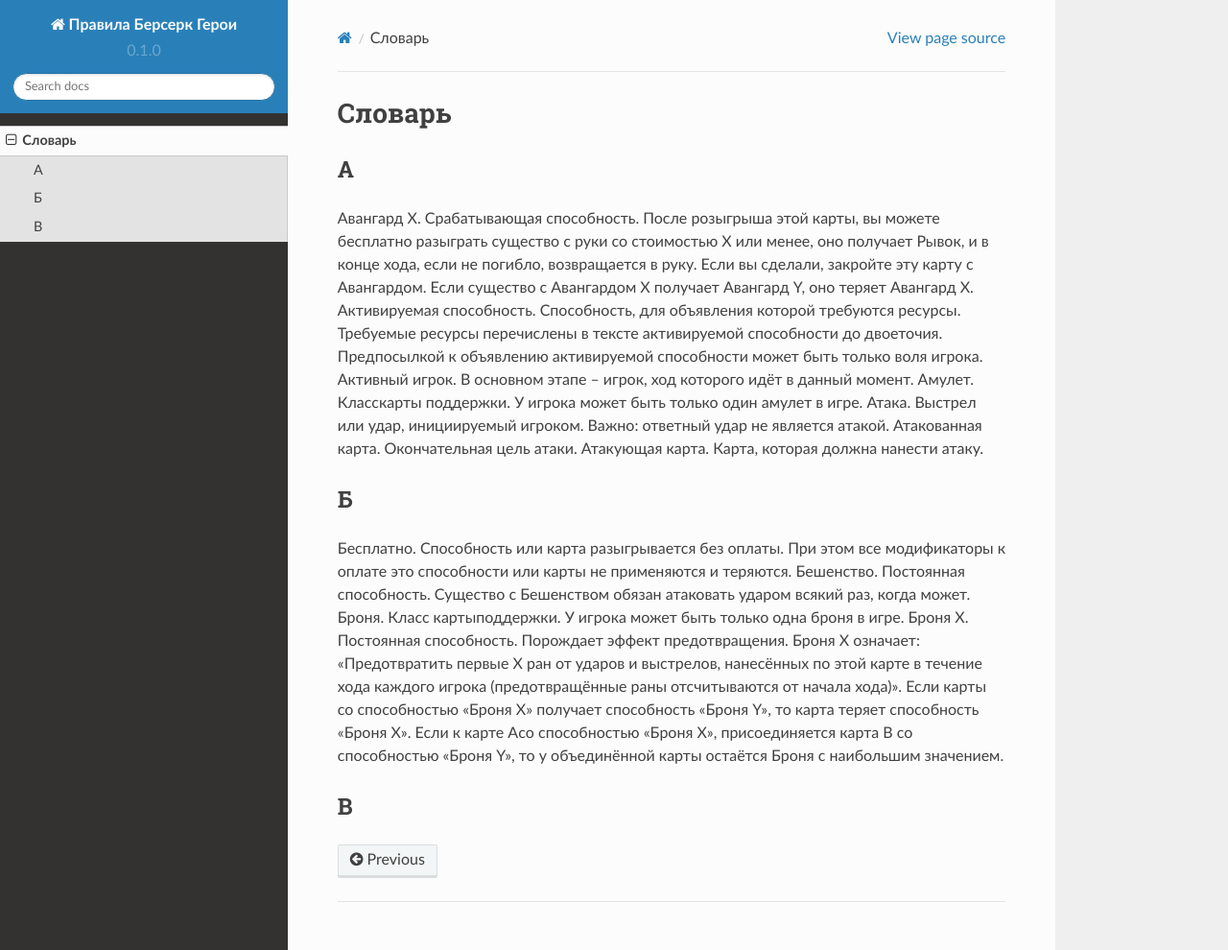
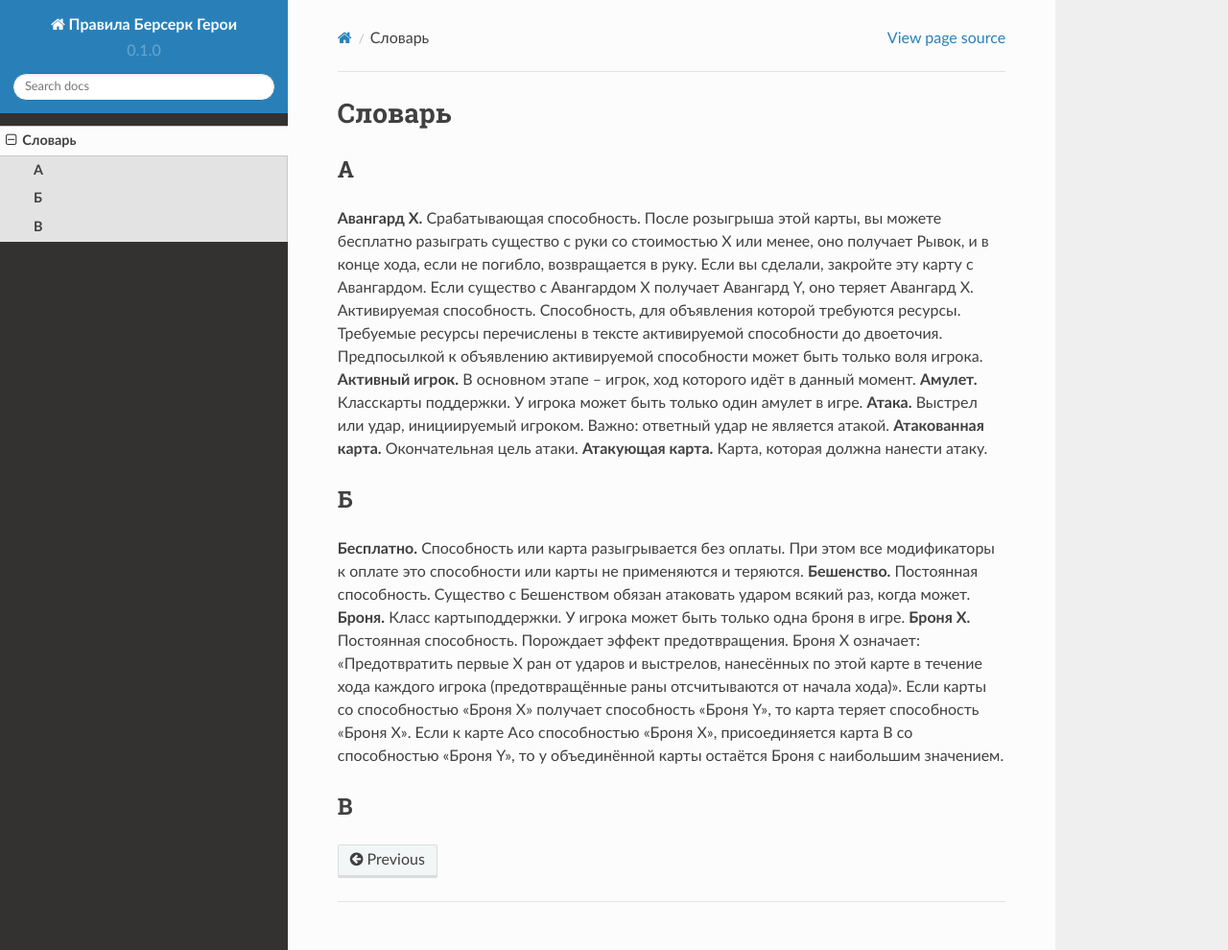
Before and after one commit to EasyFor314/berserk_heroes_rules, a Sphinx documentation site: the page built from docs/source/dictionary.rst, in a window 1280 px wide and 990 px high. Shown: the whole window at 96% size. Built offline with Sphinx 7.4.7 and the Read the Docs theme 2.0.0, drawn with Linux system fonts in a browser that asks for light colours; pages that are not in the unit, such as notebooks, are missing from menus.

```diff
--- a/docs/source/dictionary.rst
+++ b/docs/source/dictionary.rst
@@ -1,24 +1,24 @@
 Словарь
 ============
 
-А
--
+**А**
+-----
 
-Авангард Х. Срабатывающая способность. После розыгрыша этой карты, вы можете бесплатно разыграть существо с руки со стоимостью Х или менее, оно получает Рывок, и в конце хода, если не погибло, возвращается в руку. Если вы сделали, закройте эту карту с Авангардом. Если существо с Авангардом Х получает Авангард Y, оно теряет Авангард Х.
+**Авангард Х.** Срабатывающая способность. После розыгрыша этой карты, вы можете бесплатно разыграть существо с руки со стоимостью Х или менее, оно получает Рывок, и в конце хода, если не погибло, возвращается в руку. Если вы сделали, закройте эту карту с Авангардом. Если существо с Авангардом Х получает Авангард Y, оно теряет Авангард Х.
 Активируемая способность. Способность, для объявления которой требуются ресурсы. Требуемые ресурсы перечислены в тексте активируемой способности до двоеточия. Предпосылкой к объявлению активируемой способности может быть только воля игрока.
-Активный игрок. В основном этапе – игрок, ход которого идёт в данный момент.
-Амулет. Класскарты поддержки. У игрока может быть только один амулет в игре.
-Атака. Выстрел или удар, инициируемый игроком. Важно: ответный удар не является атакой.
-Атакованная карта. Окончательная цель атаки.
-Атакующая карта. Карта, которая должна нанести атаку.
+**Активный игрок.** В основном этапе – игрок, ход которого идёт в данный момент.
+**Амулет.** Класскарты поддержки. У игрока может быть только один амулет в игре.
+**Атака.** Выстрел или удар, инициируемый игроком. Важно: ответный удар не является атакой.
+**Атакованная карта.** Окончательная цель атаки.
+**Атакующая карта.** Карта, которая должна нанести атаку.
 
-Б
--
+**Б**
+-----
 
-Бесплатно. Способность или карта разыгрывается без оплаты. При этом все модификаторы к оплате это способности или карты не применяются и теряются.
-Бешенство. Постоянная способность. Существо с Бешенством обязан атаковать ударом всякий раз, когда может.
-Броня. Класс картыподдержки. У игрока может быть только одна броня в игре.
-Броня Х. Постоянная способность. Порождает эффект предотвращения. Броня Х означает: «Предотвратить первые X ран от ударов и выстрелов, нанесённых по этой карте в течение хода каждого игрока (предотвращённые раны отсчитываются от начала хода)». Если карты со способностью «Броня Х» получает способность «Броня Y», то карта теряет способность «Броня Х». Если к карте Acо способностью «Броня Х», присоединяется карта B со способностью «Броня Y», то у объединённой карты остаётся Броня с наибольшим значением.
+**Бесплатно.** Способность или карта разыгрывается без оплаты. При этом все модификаторы к оплате это способности или карты не применяются и теряются.
+**Бешенство.** Постоянная способность. Существо с Бешенством обязан атаковать ударом всякий раз, когда может.
+**Броня.** Класс картыподдержки. У игрока может быть только одна броня в игре.
+**Броня Х.** Постоянная способность. Порождает эффект предотвращения. Броня Х означает: «Предотвратить первые X ран от ударов и выстрелов, нанесённых по этой карте в течение хода каждого игрока (предотвращённые раны отсчитываются от начала хода)». Если карты со способностью «Броня Х» получает способность «Броня Y», то карта теряет способность «Броня Х». Если к карте Acо способностью «Броня Х», присоединяется карта B со способностью «Броня Y», то у объединённой карты остаётся Броня с наибольшим значением.
 
-В
--
+**В**
+-----
```
